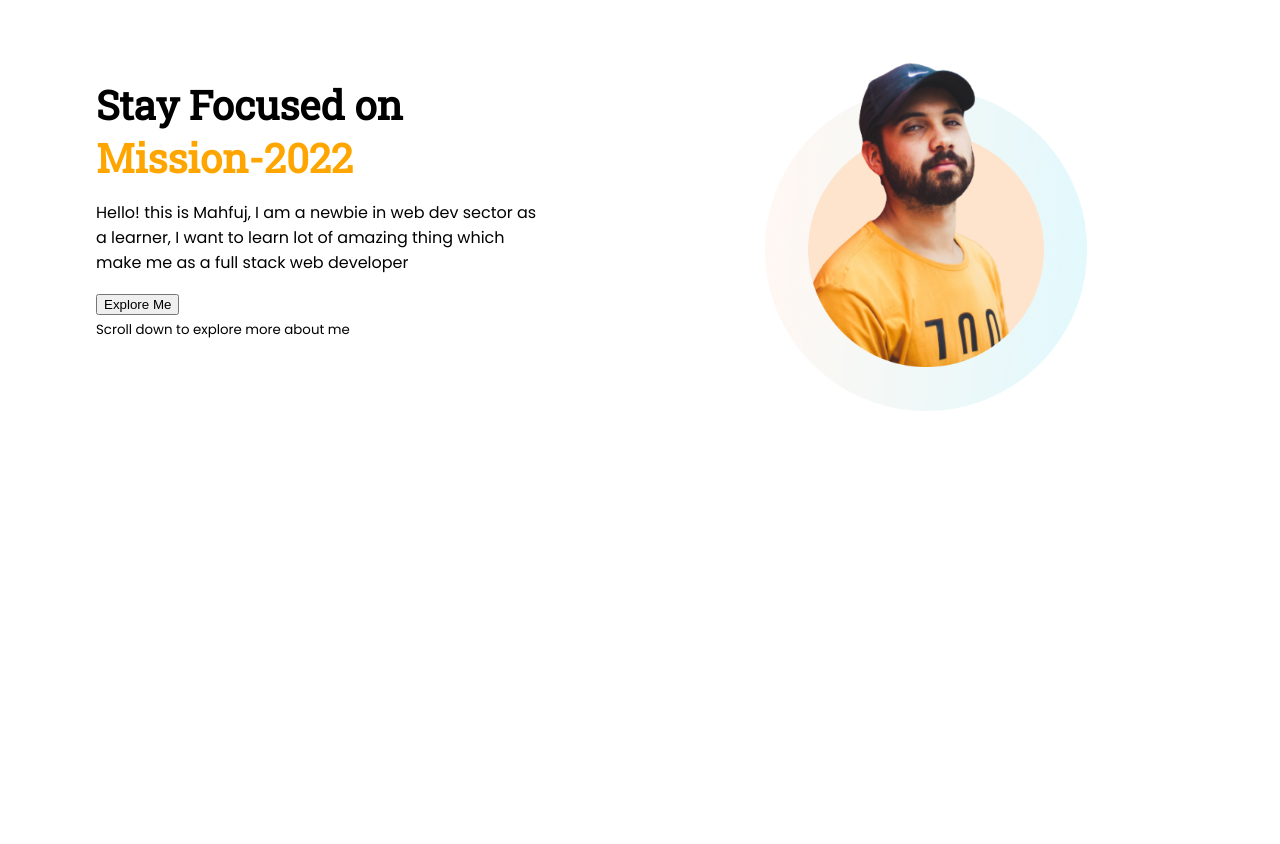
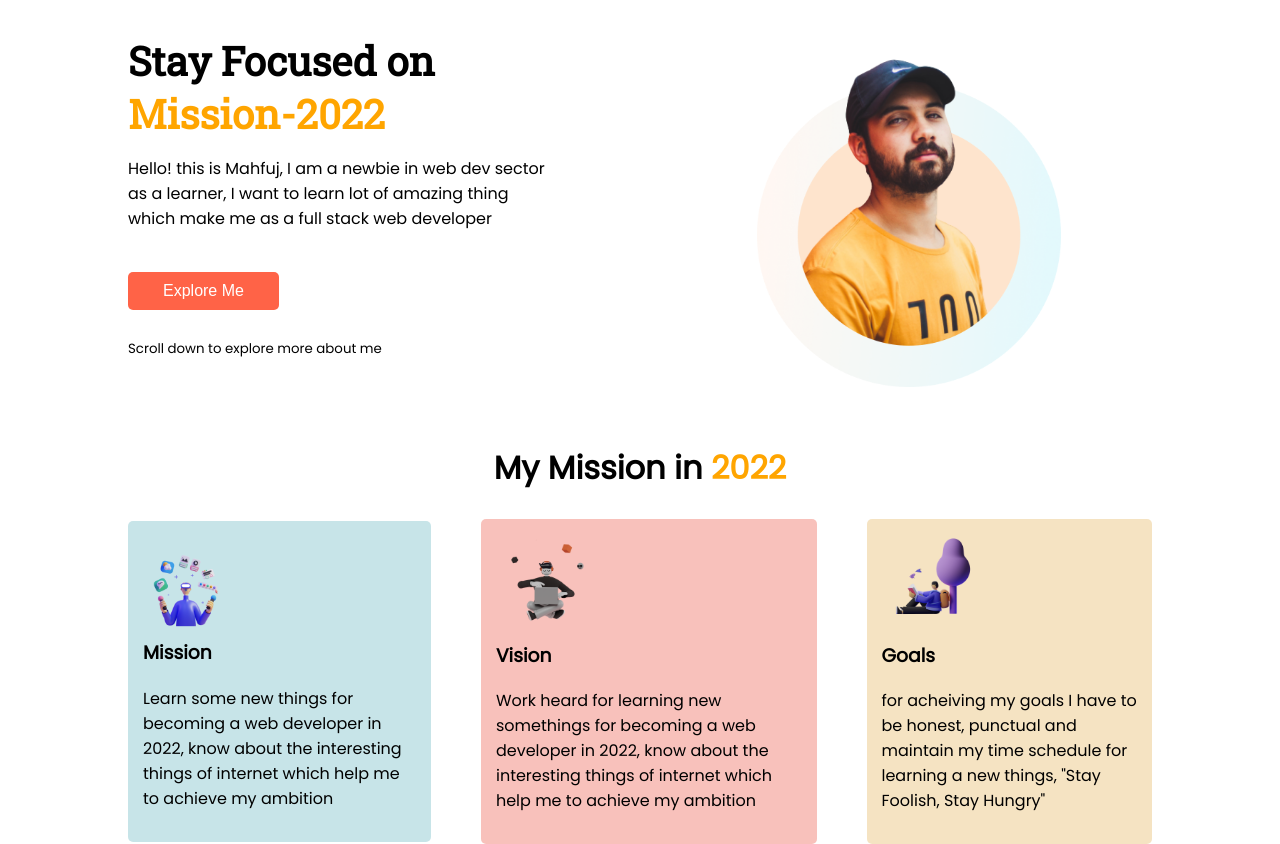
Before and after one commit to dev-mahfuj/portfolio-one-assignment, a plain HTML site: page index.html in a window 1280 px wide. Before the commit the page ends 800 px from the top, so only its background shows below. Drawn offline with Linux system fonts and the light colour scheme.

Commit message:
section-2

```diff
--- a/index.html
+++ b/index.html
@@ -34,7 +34,27 @@
     <!-- -----------------stay focused section closed------------------------- -->
 
 
-    <section class="mission"></section>
+    <section class="my-mission">
+        <h2> My Mission in <span>2022</span></h2>
+        <div class="mission-container">
+            <div class="mission">
+                <img src="images/illustrators/illustrator-1.png" alt="">
+                <h3>Mission</h3>
+                <p>Learn some new things for becoming a web developer in 2022, know about the interesting things of internet which help me to achieve my ambition </p>
+            </div>
+            <div class=" vision">
+                <img src="images/illustrators/illustrator-2.png" alt="">
+                <h3>Vision</h3>
+                <p>Work heard for learning new somethings for becoming a web developer in 2022, know about the interesting things of internet which help me to achieve my ambition</p>
+            </div>
+            <div class="goals">
+                <img src="images/illustrators/illustrator-3.png" alt="">
+                <h3>Goals</h3>
+                <p>for acheiving my goals I have to be honest, punctual and maintain my time schedule for learning a new things, "Stay Foolish, Stay Hungry"</p>
+            </div>
+        </div>
+
+    </section>
     <!-- -----------------mission section closed------------------------- -->
 
 
--- a/style.css
+++ b/style.css
@@ -3,11 +3,12 @@ body {
     font-family: 'Poppins', sans-serif;
 }
 
-.stay-focused {
+.stay-focused,
+.mission-container {
     display: flex;
     align-items: center;
     justify-content: center;
-    width: 85%;
+    width: 80%;
     margin: 0 auto;
 }
 
@@ -21,7 +22,57 @@ body {
     color: orange;
 }
 
+.stay-focused button {
+    margin: 25px 0;
+    padding: 10px 35px;
+    border: none;
+    border-radius: 5px;
+    background-color: tomato;
+    font-size: 1rem;
+    color: white;
+}
+
 .profile-image img {
     width: 50%;
     margin-left: 35%;
 }
+
+
+/* ----------my-mission section------------- */
+
+.my-mission h2 {
+    font-size: 2rem;
+    text-align: center;
+    margin-top: 50px;
+}
+
+.my-mission h2 span {
+    color: orange;
+}
+
+.mission-container img {
+    width: 100px;
+}
+
+.my-mission h3 {
+    margin-top: 0;
+}
+
+.mission {
+    background-color: rgba(192, 225, 229, 0.877);
+    border-radius: 5px;
+    padding: 15px;
+}
+
+.vision {
+    background-color: rgba(248, 186, 179, 0.89);
+    border-radius: 5px;
+    margin: 0 50px;
+    padding: 15px;
+}
+
+.goals {
+    background-color: rgba(245, 225, 188, 0.911);
+    border-radius: 5px;
+    padding: 15px;
+}
```
